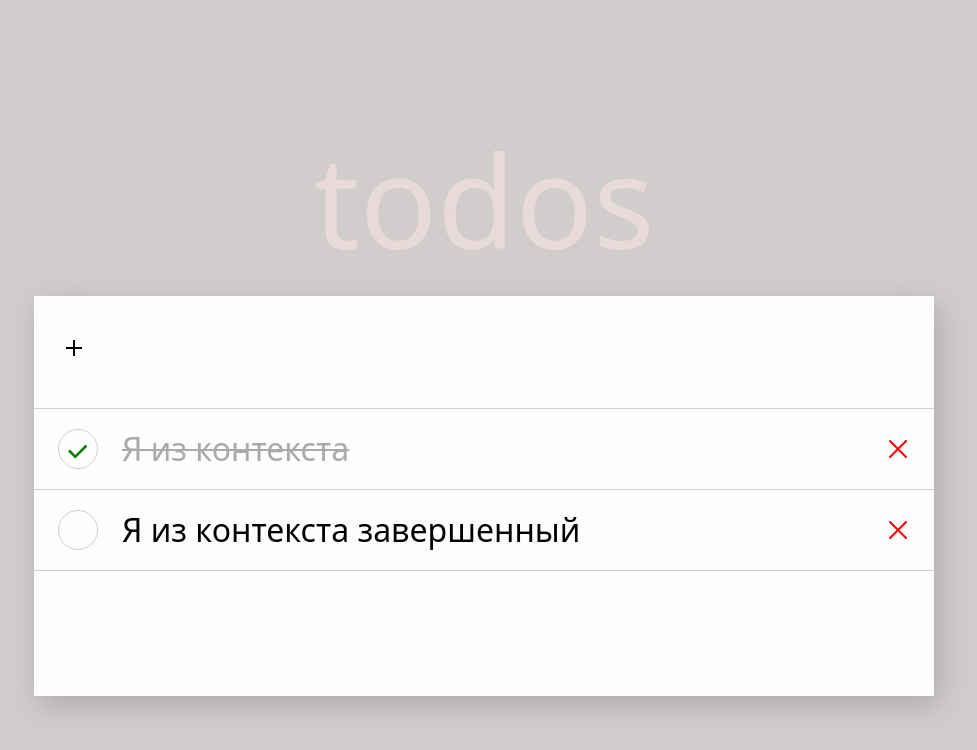
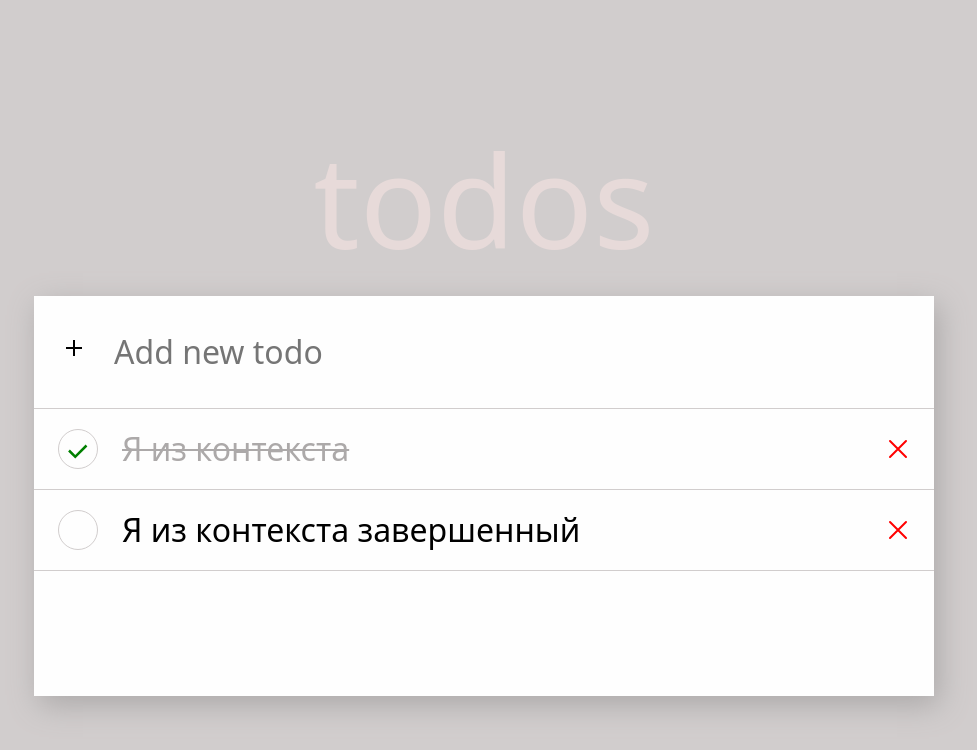
Before and after one commit to BRIT47rus/Todos, a React (Vite) app: page / in a window 1280 px wide. Shown: the top 750 px of the page, without its empty margins (156-1133 px from the left). Built offline with nearby package versions, Linux system fonts and the light colour scheme.

Commit message:
finish click

```diff
--- a/src/components/App/store.tsx
+++ b/src/components/App/store.tsx
@@ -19,18 +19,15 @@ export const TodosProvider: FC<{ children: ReactNode }> = ({ children }) => {
     const [todos, setTodos] = useState<ITodo[]>(initialTodos);
 
     const addTodo = (value: string) => {
+        if (!value) return;
         const random = Math.random() * performance.now();
-        const todo: ITodo = {
-            id: random,
-            title: value,
-            checked: false,
-        };
-        setTodos((prev) => {
-            prev.push(todo);
-            return prev;
-        });
+
+        setTodos((prev) => [
+            ...prev,
+            { id: random, title: value, checked: false },
+        ]);
     };
-
+    console.log(todos);
     return (
         <TodoContext.Provider value={{ todos, setTodos, addTodo }}>
             {children}
--- a/src/components/Todos/Todos.tsx
+++ b/src/components/Todos/Todos.tsx
@@ -1,16 +1,15 @@
-import { useEffect } from 'react';
 import { useTodosCTX } from '../App/hooks';
 import { Input } from '../features/components/Input/Input';
 import { Todo } from './components/Todo/Todo';
 import './Todos.css';
 import cls from 'classnames';
 export const Todos = () => {
-    const { todos } = useTodosCTX();
+    const { todos, addTodo } = useTodosCTX();
 
     return (
         <div className={cls('todos')}>
             <div className="todos__input-text">
-                <Input type="text" />
+                <Input type="text" onAdd={addTodo} />
             </div>
             {todos.map(({ title, checked, id }) => (
                 <Todo key={id} title={title} checked={checked} id={id} />
--- a/src/components/features/components/Button/Button.tsx
+++ b/src/components/features/components/Button/Button.tsx
@@ -2,10 +2,11 @@ import type { FC, HTMLAttributes, ReactNode } from 'react';
 import './Button.css';
 interface Props extends HTMLAttributes<HTMLButtonElement> {
     element: ReactNode;
+    onClick: () => void;
 }
-export const Button: FC<Props> = ({ element, ...rest }) => {
+export const Button: FC<Props> = ({ element, onClick, ...rest }) => {
     return (
-        <div className="button">
+        <div className="button" onClick={onClick}>
             <button {...rest}></button>
             {element}
         </div>
--- a/src/components/features/components/Input/Input.tsx
+++ b/src/components/features/components/Input/Input.tsx
@@ -4,7 +4,6 @@ import {
     type ChangeEvent,
     type FC,
     type HTMLAttributes,
-    type RefObject,
 } from 'react';
 import './Input.css';
 import cls from 'classnames';
@@ -17,43 +16,57 @@ interface Props extends HTMLAttributes<HTMLInputElement> {
     type?: 'text' | 'checkbox';
     todoId?: number;
     checkedProps?: boolean;
+    onAdd: (text: string) => void;
 }
 
 export const Input: FC<Props> = ({
     type = 'checkbox',
     checkedProps,
     todoId,
+    onAdd,
     ...rest
 }) => {
-    // const [value, setValue] = useState('');
+    const [value, setValue] = useState('');
+    const { todos, setTodos } = useTodosCTX();
 
-    const { todos, setTodos, addTodo } = useTodosCTX();
-
-    const onchangeValue = (e: ChangeEvent<HTMLInputElement>) => {
-        const text = String(e.target.value).trim();
-        // setValue(text);
-        addTodo(text);
-    };
-    console.log(todos);
-    const swicthCopleate = (id: number) => {
+    const switchComplete = (id: number) => {
         setTodos((prev) =>
             prev.map((todo) =>
                 todo.id === id ? { ...todo, checked: !todo.checked } : todo
             )
         );
     };
+
+    const onClick = () => {
+        console.log('clicjk');
+        const text = value.trim();
+        if (text) {
+            onAdd(text);
+            setValue('');
+        }
+    };
+
+    const onChange = (e: ChangeEvent<HTMLInputElement>) => {
+        setValue(e.target.value);
+    };
+    useEffect(() => {
+        setTodos(todos);
+    }, [setTodos, todos]);
     return (
         <div className={cls('input-container')} {...rest}>
             {type === 'text' ? (
                 <>
                     <Button
                         className="todos__input-text-add"
-                        element={<IconAdd />}
+                        element={<IconAdd className="" />}
+                        onClick={onClick}
                     />
                     <input
                         className={cls('input-text')}
                         type={'text'}
-                        onChange={onchangeValue}
+                        value={value}
+                        onChange={onChange}
+                        placeholder="Add new todo"
                     />
                 </>
             ) : (
@@ -61,7 +74,7 @@ export const Input: FC<Props> = ({
                     className="input-compleate-wrap"
                     onClick={() => {
                         if (todoId !== undefined) {
-                            swicthCopleate(todoId);
+                            switchComplete(todoId);
                         }
                     }}
                 >
```
